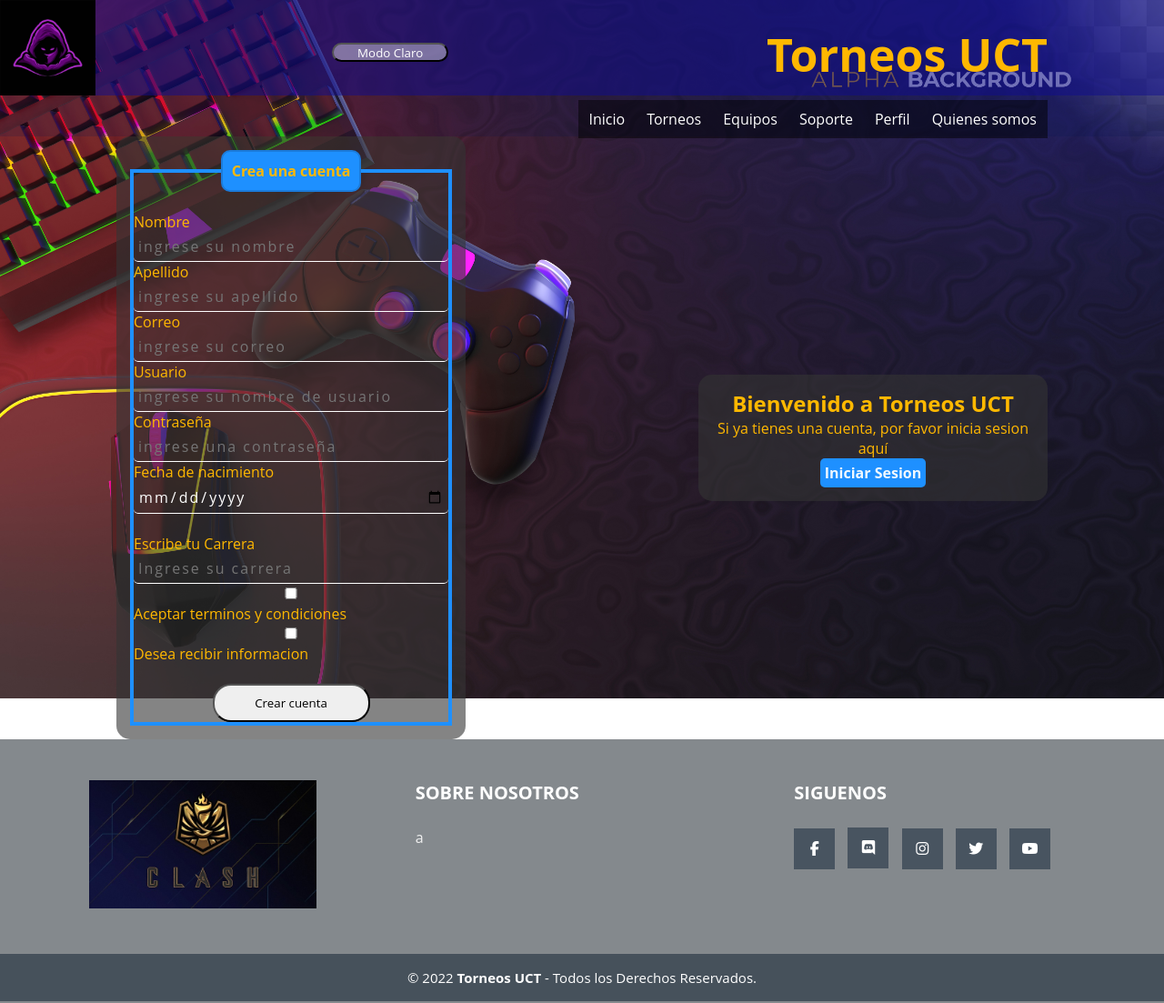
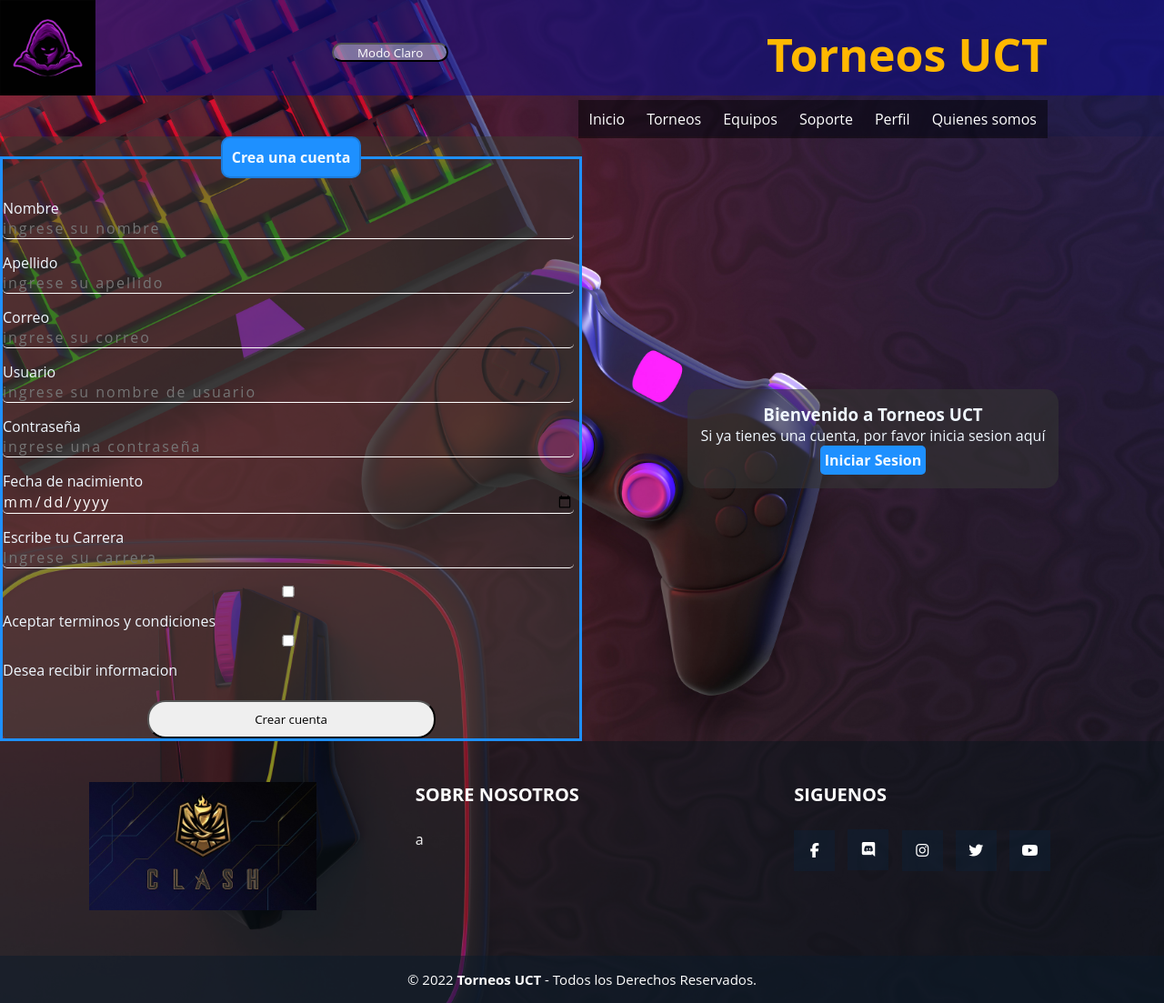
Before and after one commit to NicolasVZ86/Taller-de-Integracion-I, a PHP site: page /html/registroYlogin.html in a window 1280 px wide. Shown: the whole page at 91% size. Run offline with PHP 8.4, Linux system fonts and the light colour scheme; some libraries are stand-ins or nearby versions; some web fonts are replaced.

Commit message:
Actualizacion

```diff
--- a/css/registroYlogin.css
+++ b/css/registroYlogin.css
@@ -1,48 +1,113 @@
 * {
     font-family: 'Segoe UI', Tahoma, Geneva, Verdana, sans-serif;
 }
-
 body {
     background-image: url("../imagenes/fondo-registro.jpg");
-    background-size: 100%;
+    background-size:cover;
     background-repeat: no-repeat;
-
     color: rgb(255, 184, 0);
 }
-
-
-#gridcontenedor_formularios {
+header {
+    grid-area: header;
+    height: 150px;
+}
+#bodygrid_contenedor {
     display: grid;
     grid-template-columns: 1fr 1fr 1fr 1fr;
     grid-template-rows: auto;
     grid-template-areas:
     "header header header header"
-    "fregistro_login fregistro_login msgAlternativo msgAlternativo"
-    "fregistro_login fregistro_login msgAlternativo msgAlternativo"
+    "ladoizquierdo ladoizquierdo ladoderecho ladoderecho"
+    "ladoizquierdo ladoizquierdo ladoderecho ladoderecho"
     "footer footer footer footer";
+    align-items: center;
 }
-
-
-header {
-    grid-area: header;
-    height: 150px;
+/*estilizando y estructurando a los formularios del main hijo*/
+#mainitem_formularios {
+    grid-area: ladoizquierdo;
+    color: aliceblue;
 }
-
-
-/*MODO REIGSTRO-------------------------------------------------*/
-/*--El mennsaje alternativo de registro*/
-.item1_mensajeAlternativa_iniciarSesion {
-    grid-area: msgAlternativo;
-    justify-self: center;
-    align-self: center;
+/*formulario registro*/
+#article_formularioregistro {
+    background-color: rgba(52, 52, 52, 0.602);
+    padding: 0px;
+    border-radius: 15px;
+    display: block;
+}
+fieldset {
+    border: 3px solid dodgerblue;
+}
+legend {
+    text-justify: center;
+    border: 2px solid rgb(27, 123, 219);
+    padding: 10px;
+    background-color: dodgerblue;
+    text-align: center;
+    border-radius: 10px;
+}
+.classform_formularioPrincipal > fieldset > input {
+    margin-bottom: 15px;
+    border-radius: 5px;
+    background: none;
+    border: none;
+    border-bottom: 1px solid white;
+    outline: none;
+    color: white;
+    font-size: 16px;
+    width: 99%;
+    letter-spacing: 2px;
+}
+.cajaboton_crearregistro {
+    text-align: center;
+}
+.cajaboton_crearregistro > button {
+    border-radius: 20px;
+    width: 50%;
+    padding-inline: 10px;
+    padding-block: 10px;
+    cursor: pointer;
+}
+.cajaboton_inciarSesion {
+    text-align: center;
+}
+.cajaboton_inciarSesion > input {
+    border-radius: 20px;
+    width: 50%;
+    padding-inline: 10px;
+    padding-block: 10px;
+    cursor: pointer;
+}
+/*formulario iniciar sesion*/
+#article_formularioiniciarSesion {
     background-color: rgba(52, 52, 52, 0.602);
     padding: 15px;
     border-radius: 15px;
-    width: 60%;
+    display: none;
+}
+
+/*ASIDE mensajes alternativos*/
+#asidegrid_mensajeAlternativo {
+    grid-area: ladoderecho;
+    justify-self: center;
+    align-self: center;
+    padding: 15px;
+    border-radius: 15px;
+    text-align: center;
+    color: aliceblue;
+}
+#articleid_msgAltModregistro {
+    display: block;
+}
+.articleclass_mensajeAlternativo {
+    background-color: rgba(52, 52, 52, 0.602);
+    padding: 15px;
+    border-radius: 15px;
     text-align: center;
 }
-
-.boton_iniciarfSesion > button {
+#articleid_msgAltModsesion {
+    display: none;
+}
+.cajaboton_mensajeAlternativo_iniciarSesion > button {
     padding: 5px;
     font-weight: bold;
     background-color: dodgerblue;
@@ -55,109 +120,7 @@ header {
     transition: all .3 ease-in;
     color: aliceblue;;
 }
-
-/*--Formulario registro*/
-#item2_contenedor_registro {
-    grid-area: fregistro_login;
-    align-self:center;
-    justify-self: center;
-    background-color: rgba(52, 52, 52, 0.602);
-    padding: 15px;
-    border-radius: 15px;
-    width: 60%;
-}
-
-fieldset {
-    border: 4px solid dodgerblue;
-
-}
-
-legend {
-    text-justify: center;
-    border: 2px solid rgb(27, 123, 219);
-    padding: 10px;
-    background-color: dodgerblue;
-    text-align: center;
-    border-radius: 10px;
-}
-
-#fieldset_registro > input {
-    padding: 5px;
-    border-radius: 5px;
-    background: none;
-    border: none;
-    border-bottom: 1px solid white;
-    outline: none;
-    color: white;
-    font-size: 16px;
-    width: 100%;
-    letter-spacing: 2px;
-}
-
-.contenedorboton_CrearCuenta {
-    text-align: center;
-}
-
-.contenedorboton_CrearCuenta > button {
-    border-radius: 20px;
-    width: 50%;
-    padding-inline: 10px;
-    padding-block: 10px;
-    cursor: pointer;
-}
-
-/*MODO INICIO SESION-------------------------------------------------------*/
-/*Formulario iniciar sesion*/
-#item3_contenedor_iniciarSesion {
-    grid-area: fregistro_login;
-    align-self:center;
-    justify-self: center;
-    background-color: rgba(52, 52, 52, 0.602);
-    padding: 15px;
-    border-radius: 15px;
-    width: 60%;
-    visibility: hidden;
-}
-
-#fieldset_iniciarSesion {
-    padding: 5px;
-    border-radius: 5px;
-    background: none;
-    border: none;
-    border-bottom: 1px solid white;
-    outline: none;
-    color: white;
-    font-size: 16px;
-    width: 100%;
-    letter-spacing: 2px;
-}
-
-#fieldset_iniciarSesion > input {
-    padding: 5px;
-    border-radius: 5px;
-    background: none;
-    border: none;
-    border-bottom: 1px solid white;
-    outline: none;
-    color: white;
-    font-size: 16px;
-    width: 100%;
-    letter-spacing: 2px;
-}
-
-.mensajeAlternativa_registro {
-    grid-area: msgAlternativo;
-    justify-self: center;
-    align-self: center;
-    background-color: rgba(52, 52, 52, 0.602);
-    padding: 15px;
-    border-radius: 15px;
-    width: 60%;
-    text-align: center;
-    visibility: hidden;
-}
-
-.boton_iniciarfRegistro > button {
+.cajaboton_mensajeAlternativo_registrarse > button {
     padding: 5px;
     font-weight: bold;
     background-color: dodgerblue;
@@ -167,13 +130,11 @@ legend {
     cursor: pointer;
     font-size: 16px;
     margin-top: 0px;
-    color: aliceblue;;
+    color: aliceblue;
 }
-
 .pie-pagina {
     grid-area: footer;
 }
-
 #boton {
     display: block;
 }
--- a/html/registroYlogin.html
+++ b/html/registroYlogin.html
@@ -10,8 +10,8 @@
     <script src="https://kit.fontawesome.com/eb496ab1a0.js" crossorigin="anonymous"></script>
     <title>Registro y login</title>
 </head>
-<body class="link_1">
-    <header>
+<body class="link_1" id="bodygrid_contenedor">
+    <header id="headergrid_caja">
         <div id="logo">
             <img src="../imagenes/gamer.webp" alt="no ta">
             <button id="modoos" onclick="hola()">Modo Claro</button>
@@ -42,41 +42,37 @@
 			</ul>
 		</div>
     </header>
-
-    <main id="gridcontenedor_formularios">
-        <section class="item1_mensajeAlternativa_iniciarSesion">
-            <h1>Bienvenido a Torneos UCT</h1>
-            <p>Si ya tienes una cuenta, por favor inicia sesion aquí</p>
-            <div class="boton_iniciarfSesion">
-                <button>Iniciar Sesion</button>
-            </div>
-        </section>
-        <article id="item2_contenedor_registro">
-            <form action="#" class="formulario_registro">
+<!------------------------------------------------------------------------------------------->
+    <main id="mainitem_formularios">
+        <!--Formulario de registro-->
+        <article id="article_formularioregistro">
+            <form action="#" id="idform_formularioregistro" class="classform_formularioPrincipal">
                 <fieldset id="fieldset_registro">
                     <legend><b>Crea una cuenta</b></legend>
                     <br>
-                    <label for="nombre">Nombre</label>
-                    <input type="text" id="nombre" placeholder="ingrese su nombre"/>
+                    <label for="nombre">Nombre</label><br>
+                    <input type="text" id="nombre" name="nombre" placeholder="ingrese su nombre"/>
+                    <span class="error"></span>
                     <br />
-                    <label for="apellido">Apellido</label>
-                    <input type="text" id="apellido" placeholder="ingrese su apellido"/>
+                    <label for="apellido">Apellido</label><br>
+                    <input type="text" id="apellido" name="apellido" placeholder="ingrese su apellido" required/>
+                    <span class="error"></span>
                     <br />
-                    <label for="frcorreo">Correo</label>
-                    <input type="email" id="frcorreo" placeholder="ingrese su correo" />
+                    <label for="frcorreo">Correo</label><br>
+                    <input type="email" id="frcorreo" name="correo" placeholder="ingrese su correo" required/>
+                    <span class="error"></span>
                     <br />
-                    <label for="usuario">Usuario</label>
-                    <input type="text" id="usuario" placeholder="ingrese su nombre de usuario"/>
+                    <label for="usuario">Usuario</label><br>
+                    <input type="text" id="usuario" name="usuario" placeholder="ingrese su nombre de usuario" required/>
                     <br />
-                    <label for="frcontrasena">Contraseña</label>
-                    <input type="password" id="frcontrasena" placeholder="ingrese una contraseña"/>
+                    <label for="frcontrasena">Contraseña</label><br>
+                    <input type="password" id="frcontrasena" name="contrasena" placeholder="ingrese una contraseña" required/>
                     <br />
-                    <label for="fecha-nacimiento">Fecha de nacimiento</label>
-                    <input type="date" id="fecha-nacimiento" placeholder="ingrese su fecha de nacimiento"/>
+                    <label for="fecha-nacimiento">Fecha de nacimiento</label><br>
+                    <input type="date" id="fecha-nacimiento" placeholder="ingrese su fecha de nacimiento" />
                     <br />
-                    <br>
-                    <label for="carrera">Escribe tu Carrera</label>
-                    <input type="text" list="carrera" name="" id="carrera" placeholder="Ingrese su carrera">
+                    <label for="carrera">Escribe tu Carrera</label><br>
+                    <input type="text" list="carrera" name="carrera" id="carrera" placeholder="Ingrese su carrera" required>
                     <datalist id="carrera">
                         <option value="Ingeniería Civil Informática"></option>
                         <option value=""></option>
@@ -90,35 +86,51 @@
                     <label for="informacion">Desea recibir informacion</label>
                     <br>
                     <br>
-                    <div class="contenedorboton_CrearCuenta">
+                    <!--Boton para enviar el formulario REGISTRO-->
+                    <div class="cajaboton_crearregistro">
                         <button type="submit">Crear cuenta</button>
                     </div>
                 </fieldset>
             </form>
         </article>
-        <!--Inicio de Sesion-->
-        <article id="item3_contenedor_iniciarSesion">
-            <form action="#" class="formulario_iniciarSesion">
+        <!--Formulario de inicio de sesion-->
+        <article id="article_formularioiniciarSesion" >
+            <form action="#" id="formulario_iniciarSesion" class="classform_formularioPrincipal">
                 <h1>Inciar Sesion</h1>
                 <fieldset id="fieldset_iniciarSesion">
                     <label for="ficorreo">Ingrese correo</label><br>
                     <input type="email" name="" id="ficorreo" placeholder="user@example.com"><br>
                     <label for="ficontrasena">Ingrese contraseña</label><br>
                     <input type="password" name="" id="ficontrasena" placeholder="*************"><br>
-                    <div class="boton_submit">
+                    <!--Boton para enviar el formulario INICIAR SESION-->
+                    <div class="cajaboton_inciarSesion">
                         <input type="submit" value="Iniciar Sesion">
                     </div>
                 </fieldset>
             </form>
         </article>
-        <section class="mensajeAlternativa_registro">
+    </main>
+<!-------------------------------------------------------------------------------------------->
+    <!--Mensajes alternativos que apareceran dependiendo del modo main-->
+    <aside id="asidegrid_mensajeAlternativo">
+        <!--Mensaje alternativo para iniciar sesion-->
+        <article id="articleid_msgAltModregistro" class="articleclass_mensajeAlternativo">
+            <h1>Bienvenido a Torneos UCT</h1>
+            <p>Si ya tienes una cuenta, por favor inicia sesion aquí</p>
+            <div class="cajaboton_mensajeAlternativo_iniciarSesion">
+                <button type="submit" id="botonInciarSesion">Iniciar Sesion</button>
+            </div>
+        </article>
+        <!--Mensaje alternativo para registrarse-->
+        <article id="articleid_msgAltModsesion" class="articleclass_mensajeAlternativo">
             <h1>Bienvenido de nuevo</h1>
             <p>Si aún no tienes una cuenta, por favor registrate aquí</p>
-            <div class="boton_iniciarfRegistro">
-                <button>Registro</button>
+            <div class="cajaboton_mensajeAlternativo_registrarse">
+                <button type="submit" id="botonInciarRegistro">Registro</button>
             </div>
-        </section>
-    </main>
+        </article>
+    </aside>
+<!--------------------------------------------------------------------------------------------->
     <footer class="pie-pagina">
         <div class="grupo-1">
             <div class="box">
@@ -149,7 +161,7 @@
             <small>&copy; 2022 <b>Torneos UCT</b> - Todos los Derechos Reservados.</small>
         </div>
     </footer>
+<script src="../java/registroYlogin_script.js"></script>
+<script src="../java/header.js"></script>
 </body>
-<script src="scrpt.js"></script>
-<script src="../java/header.js"></script>
 </html>
```
Also changed, not shown: java/registroYlogin_script.js (added, +61 -0 lines).
